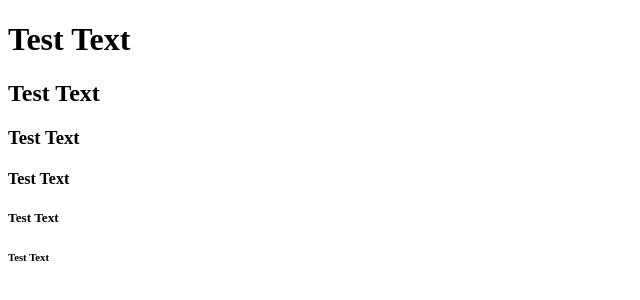
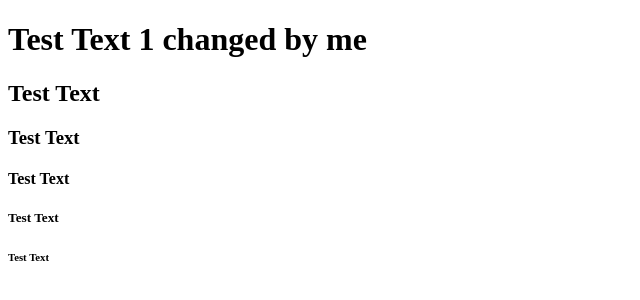
Before and after one commit to KanWen-G/PracticingGit, a plain HTML site: page index.html in a window 1280 px wide. Shown: the whole page, without its empty margins (0-640 px from the left). Drawn offline with Linux system fonts and the light colour scheme.

Commit message:
first commit

```diff
--- a/index.html
+++ b/index.html
@@ -4,7 +4,7 @@
 	<title>PracticingGit</title>
 </head>
 <body>
-	<h1>Test Text</h1>
+	<h1>Test Text 1 changed by me</h1>
 	<h2>Test Text</h2>
 	<h3>Test Text</h3>
 	<h4>Test Text</h4>
```
